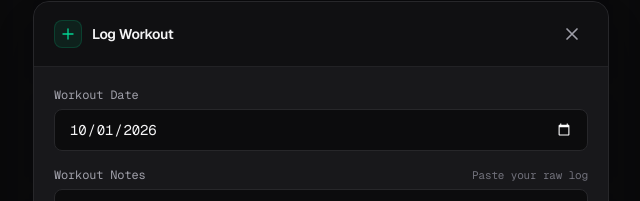
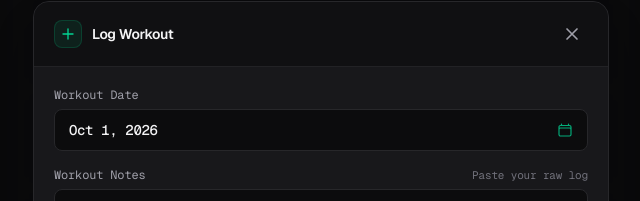
Before and after one commit to RobinJesba/WorkoutTracker, a Next.js app: page / in a window 1280 px wide. Both pictures are taken after a click on the button "Log Workout". Shown: the part 168-369 px from the top of the page, without its empty margins (319-959 px from the left). Built offline with nearby package versions, Linux system fonts and the light colour scheme.

Commit message:
style: display date in 'Oct 3, 2026' format within date picker input

```diff
--- a/src/components/QuickLogModal.tsx
+++ b/src/components/QuickLogModal.tsx
@@ -186,12 +186,26 @@ export const QuickLogModal: React.FC<QuickLogModalProps> = ({
             <label className="block text-xs font-mono text-zinc-400 mb-1.5">
               Workout Date
             </label>
-            <div className="relative">
+            <div className="relative group">
+              {/* Visually displays the exact "Oct 3, 2026" format */}
+              <div className="w-full flex items-center justify-between bg-zinc-950/80 border border-zinc-800 rounded-lg px-3.5 py-2.5 text-xs sm:text-sm font-mono text-zinc-100 group-hover:border-zinc-700 transition-colors">
+                <span className="font-mono text-zinc-100 font-medium tracking-tight">
+                  {displayDate}
+                </span>
+                <svg className="w-4 h-4 text-emerald-400/80" fill="none" viewBox="0 0 24 24" strokeWidth="1.75" stroke="currentColor">
+                  <path strokeLinecap="round" strokeLinejoin="round" d="M6.75 3v2.25M17.25 3v2.25M3 18.75V7.5a2.25 2.25 0 012.25-2.25h13.5A2.25 2.25 0 0121 7.5v11.25m-18 0A2.25 2.25 0 005.25 21h13.5A2.25 2.25 0 0021 18.75m-18 0v-7.5A2.25 2.25 0 015.25 9h13.5A2.25 2.25 0 0121 11.25v7.5" />
+                </svg>
+              </div>
+
+              {/* Invisible native date picker over the entire box to trigger calendar */}
               <input
                 type="date"
                 value={selectedDateIso}
-                onChange={(e) => setSelectedDateIso(e.target.value)}
-                className="w-full bg-zinc-950/80 border border-zinc-800 rounded-lg px-3.5 py-2.5 text-xs sm:text-sm font-mono text-zinc-100 placeholder-zinc-500 focus:outline-none focus:border-emerald-500/50 [color-scheme:dark] transition-colors"
+                onChange={(e) => {
+                  if (e.target.value) setSelectedDateIso(e.target.value);
+                }}
+                className="absolute inset-0 opacity-0 cursor-pointer w-full h-full [color-scheme:dark]"
+                title="Select date"
               />
             </div>
             {existingWorkoutForDate && (
```
